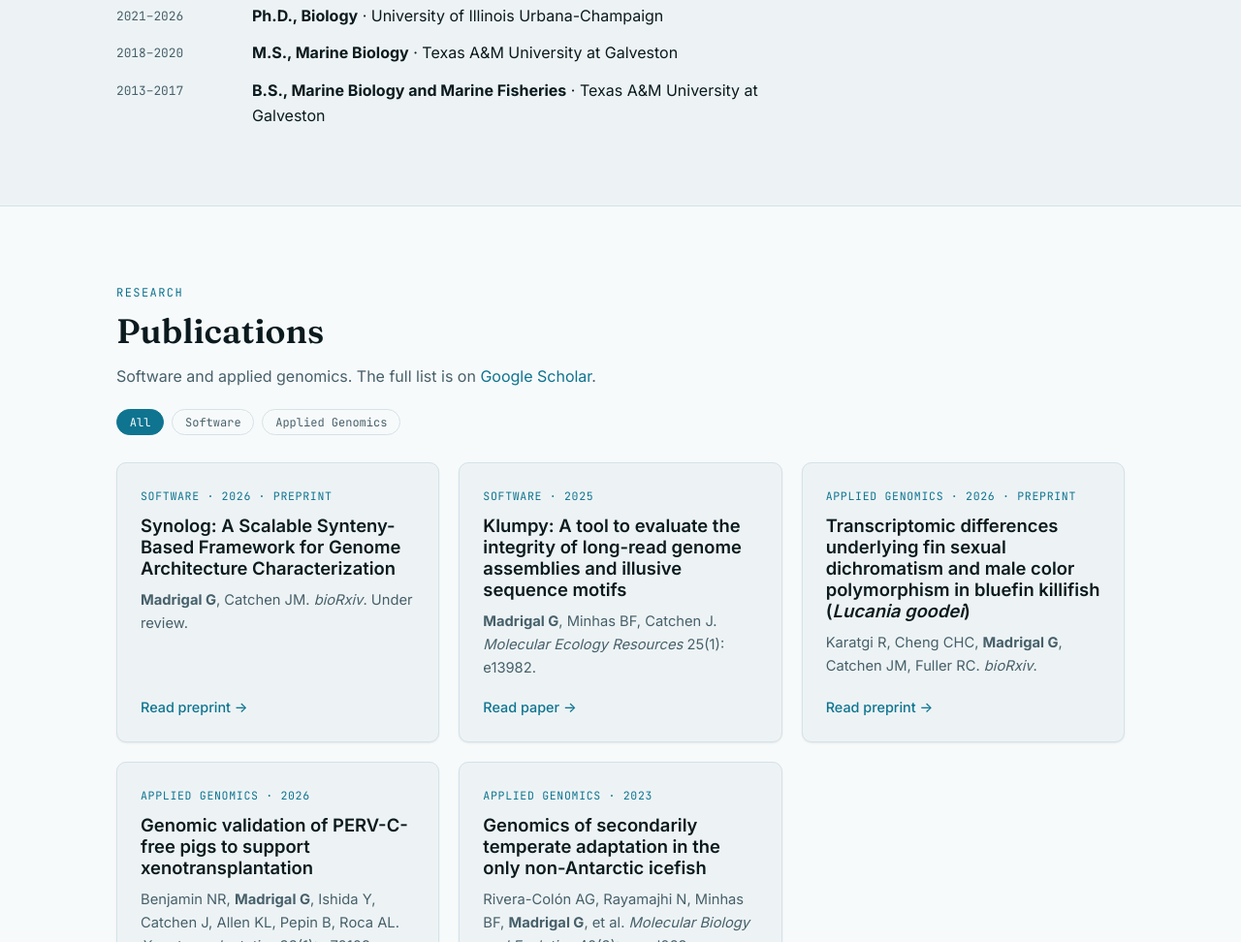
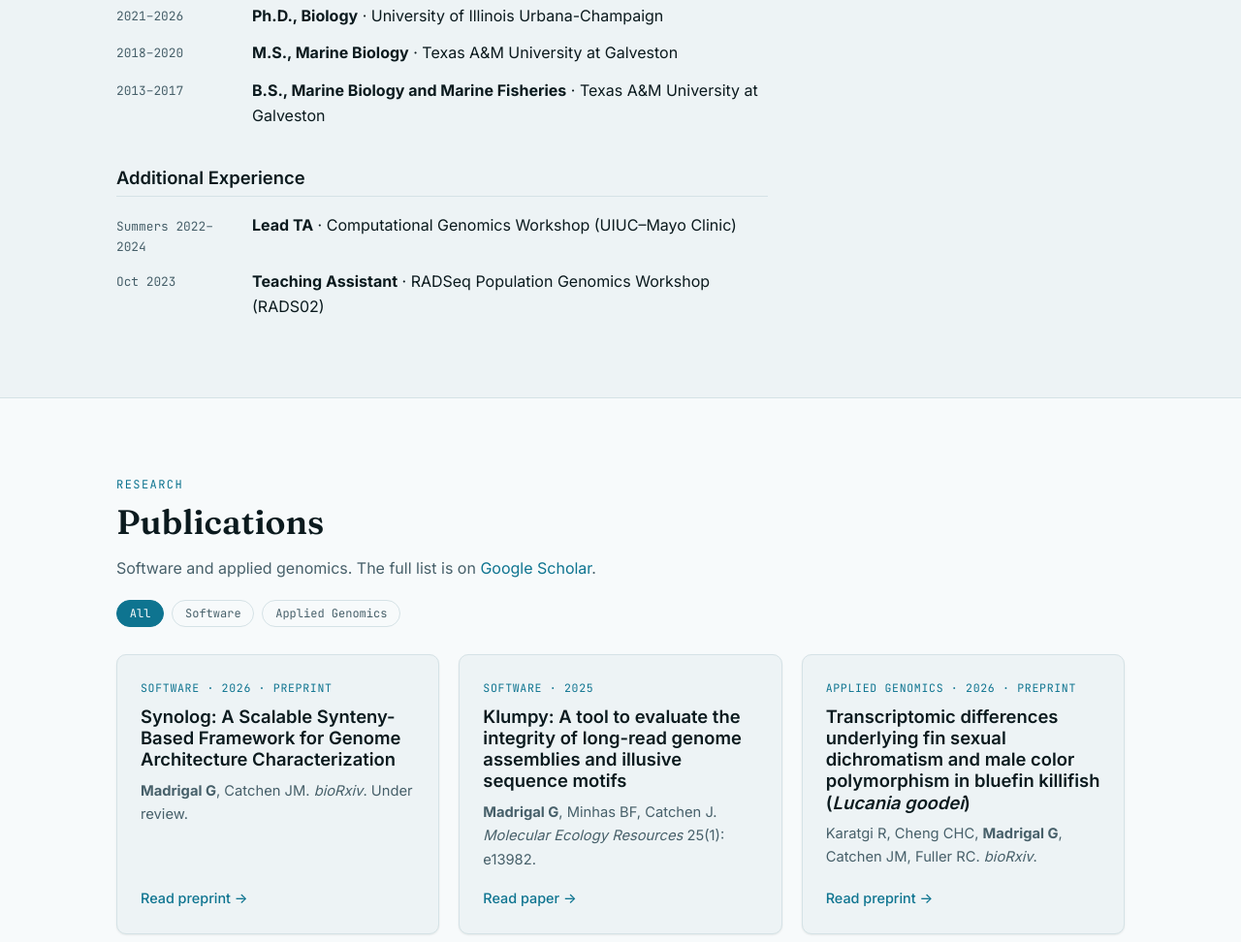
Before and after one commit to Giov12/giov12.github.io, a plain HTML site: page index.html in a window 1280 px wide. Shown: the part 3179-4151 px from the top of the page at 97% size. Drawn offline with Linux system fonts and the light colour scheme.

Commit message:
workshop experience added

```diff
--- a/index.html
+++ b/index.html
@@ -172,6 +172,14 @@
           <dd><strong>M.S., Marine Biology</strong> &middot; Texas A&amp;M University at Galveston</dd>
           <dt>2013&ndash;2017</dt>
           <dd><strong>B.S., Marine Biology and Marine Fisheries</strong> &middot; Texas A&amp;M University at Galveston</dd>
+        </dl>
+
+        <h3>Additional Experience</h3>
+        <dl class="dl-grid">
+          <dt>Summers 2022&ndash;2024</dt>
+          <dd><strong>Lead TA</strong> &middot; Computational Genomics Workshop (UIUC&ndash;Mayo Clinic)</dd>
+          <dt>Oct 2023</dt>
+          <dd><strong>Teaching Assistant</strong> &middot; RADSeq Population Genomics Workshop (RADS02)</dd>
         </dl>
       </div>
 
```
